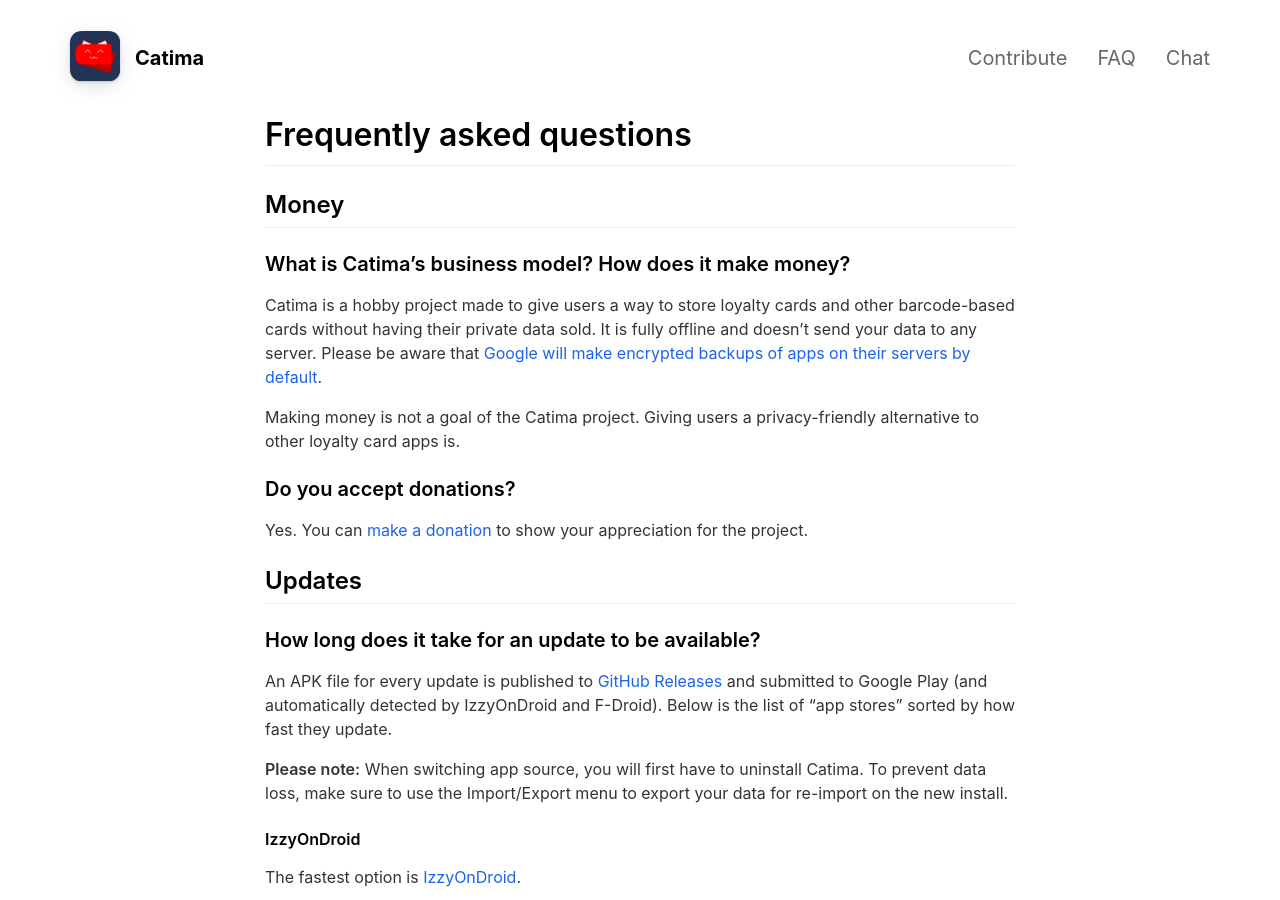
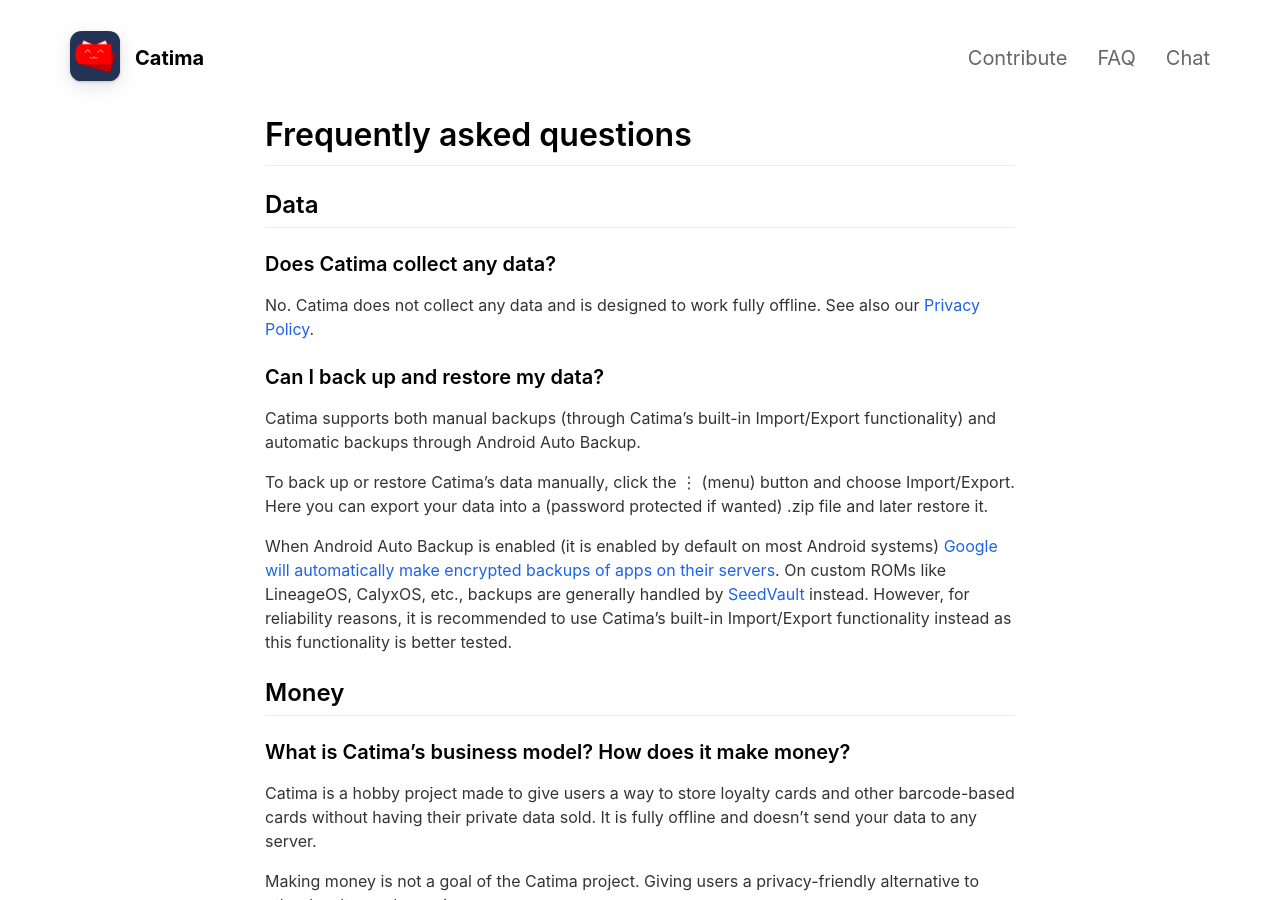
Before and after one commit to CatimaLoyalty/Website, a Jekyll site: the page built from _pages/faq.md, in a window 1280 px wide and 900 px high. Built offline with Jekyll 4.4.1, drawn with Linux system fonts in a browser that asks for light colours; nearby versions of some CDN libraries.

Commit message:
More detailed data backup explanation

```diff
--- a/_pages/faq.md
+++ b/_pages/faq.md
@@ -7,11 +7,25 @@
 
 # Frequently asked questions
 
+## Data
+
+### Does Catima collect any data?
+
+No. Catima does not collect any data and is designed to work fully offline. See also our [Privacy Policy](/privacy-policy).
+
+### Can I back up and restore my data?
+
+Catima supports both manual backups (through Catima's built-in Import/Export functionality) and automatic backups through Android Auto Backup.
+
+To back up or restore Catima's data manually, click the ⋮ (menu) button and choose Import/Export. Here you can export your data into a (password protected if wanted) .zip file and later restore it.
+
+When Android Auto Backup is enabled (it is enabled by default on most Android systems) [Google will automatically make encrypted backups of apps on their servers](https://support.google.com/android/answer/2819582). On custom ROMs like LineageOS, CalyxOS, etc., backups are generally handled by [SeedVault](https://calyxinstitute.org/projects/seedvault-encrypted-backup-for-android) instead. However, for reliability reasons, it is recommended to use Catima's built-in Import/Export functionality instead as this functionality is better tested.
+
 ## Money
 
 ### What is Catima's business model? How does it make money?
 
-Catima is a hobby project made to give users a way to store loyalty cards and other barcode-based cards without having their private data sold. It is fully offline and doesn't send your data to any server. Please be aware that [Google will make encrypted backups of apps on their servers by default](https://support.google.com/android/answer/2819582).
+Catima is a hobby project made to give users a way to store loyalty cards and other barcode-based cards without having their private data sold. It is fully offline and doesn't send your data to any server.
 
 Making money is not a goal of the Catima project. Giving users a privacy-friendly alternative to other loyalty card apps is.
 
```
